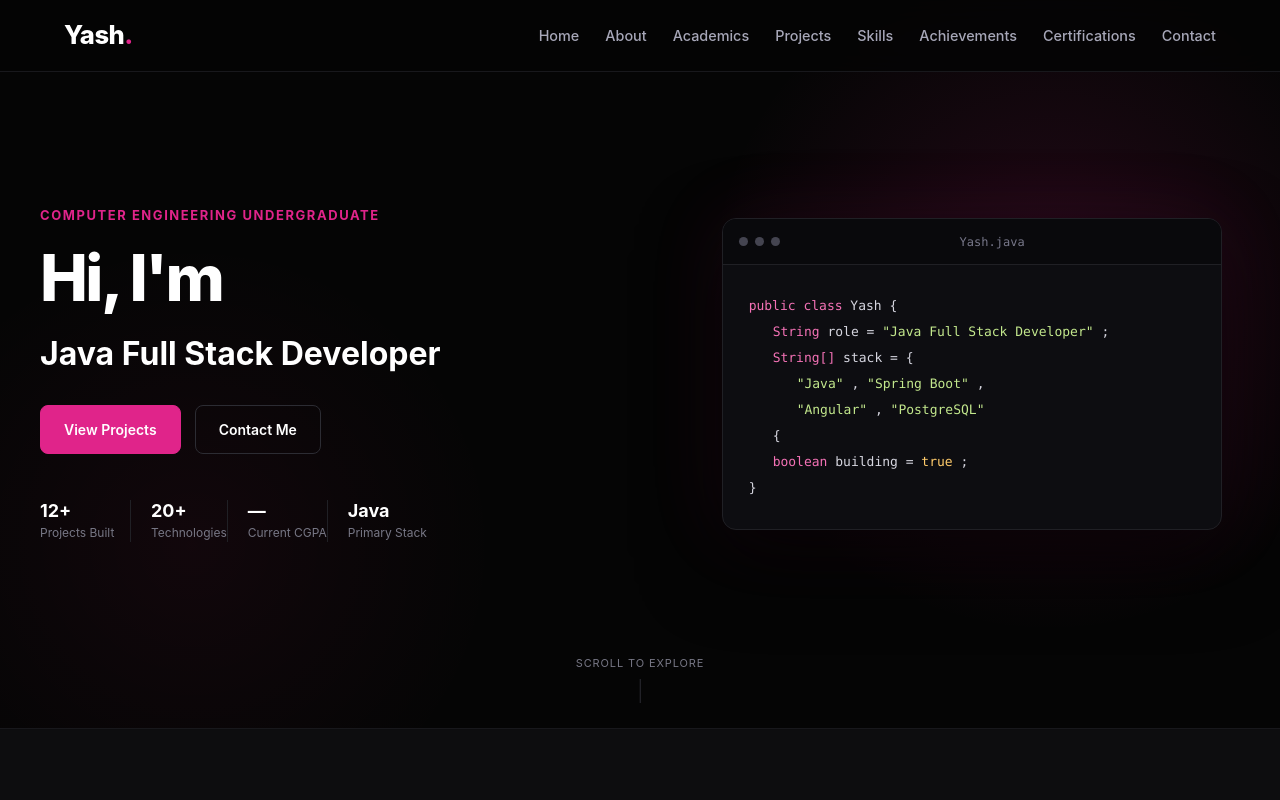
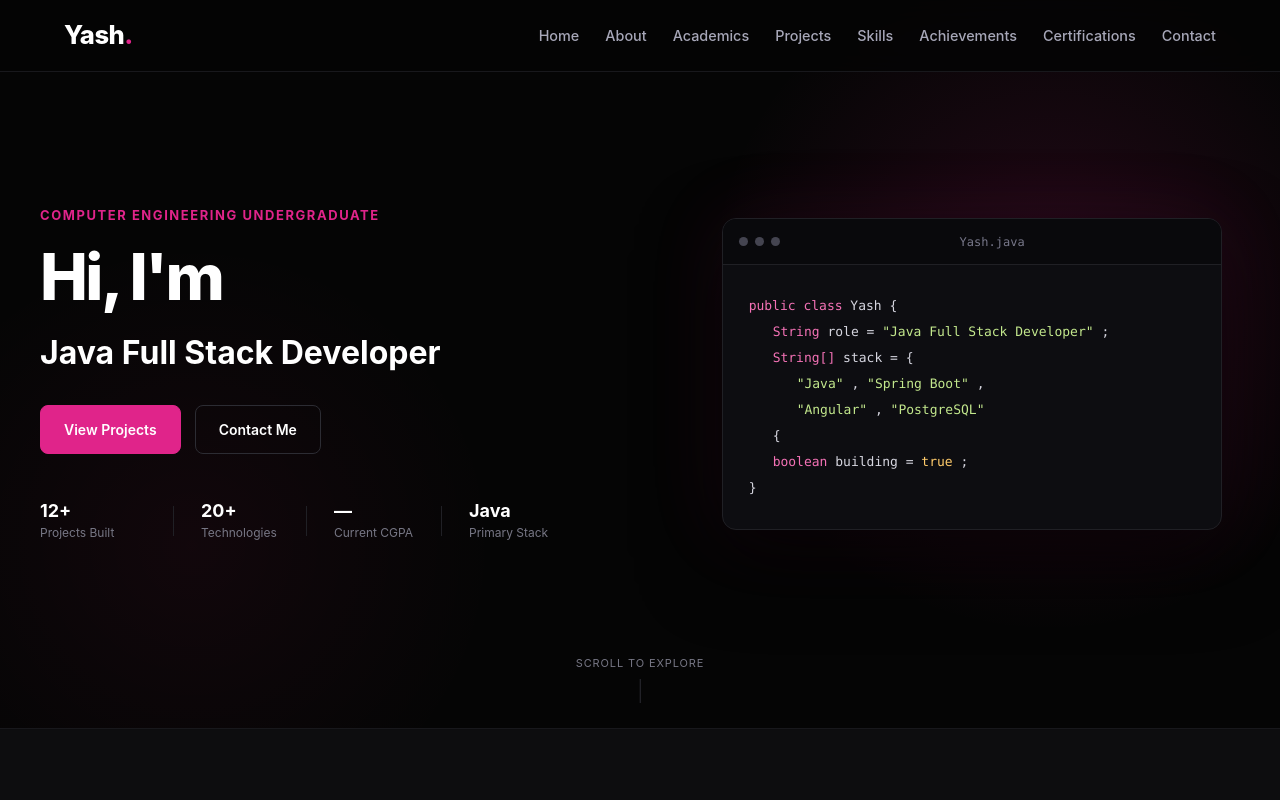
Before and after one commit to yash29122006/Portfolio, an Angular app in the folder portfolio-frontend/: page / in a window 1280 px wide. Shown: the top 800 px of the page. Built offline with nearby package versions, Linux system fonts and the light colour scheme; no server answers.

Commit message:
Update hero section stats

```diff
--- a/portfolio-frontend/src/app/pages/home/hero/hero.css
+++ b/portfolio-frontend/src/app/pages/home/hero/hero.css
@@ -198,52 +198,49 @@
 
 .hero-stats {
   display: flex;
-
-  align-items: center;
-
-  gap: 0;
-
+  align-items: stretch;
   margin-top: 46px;
 }
 
-
 .hero-stat {
+  min-width: 105px;
   display: flex;
-
   flex-direction: column;
-
-  gap: 3px;
-
-  min-width: 90px;
+  justify-content: center;
+  gap: 4px;
+  position: relative;
 }
-
 
 .hero-stat strong {
   color: var(--text-primary);
-
   font-size: 18px;
-
   line-height: 1.2;
-
   font-weight: 700;
+  white-space: nowrap;
 }
-
 
 .hero-stat span {
   color: var(--text-muted);
-
   font-size: 12px;
-
   line-height: 1.4;
+  white-space: nowrap;
 }
 
+/* Separator */
+.hero-stat + .hero-stat {
+  margin-left: 28px;
+  padding-left: 28px;
+}
 
-.hero-stat + .hero-stat {
-  margin-left: 0;
-
-  padding-left: 20px;
-
-  border-left: 1px solid var(--border);
+.hero-stat + .hero-stat::before {
+  content: "";
+  position: absolute;
+  left: 0;
+  top: 50%;
+  transform: translateY(-50%);
+  width: 1px;
+  height: 30px;
+  background: var(--border);
 }
 
 
```
